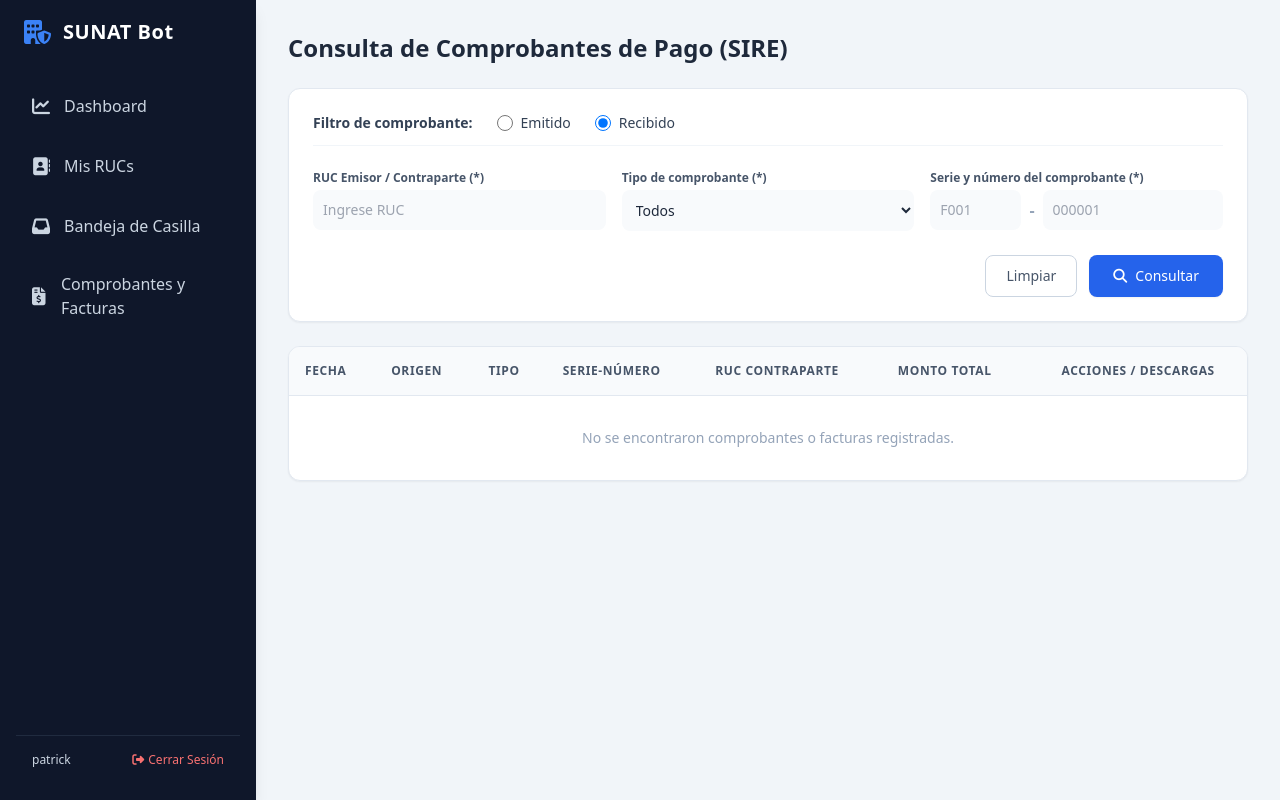
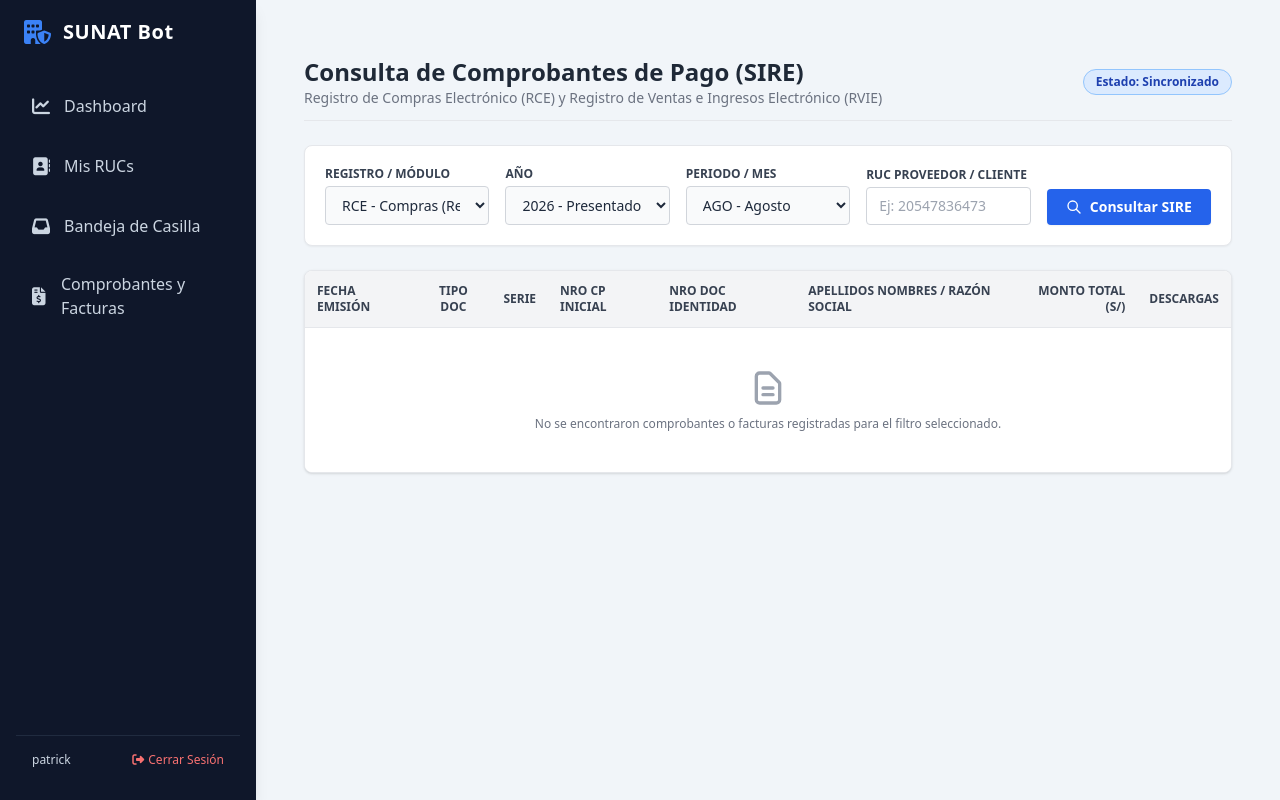
Before and after one commit to patrick0407/saas-casillas-sunat, a Django app: page /comprobantes/ in a window 1280 px wide. Run offline with Django 5.2, Linux system fonts and the light colour scheme; a user stored in the database is signed in; data comes from the database, SQL or seed files in the repository; data that the repository does not hold is empty; some libraries are stand-ins or nearby versions.

Commit message:
UI de comprobantes.html actualizada segun el SIRE/RCE oficial de SUNAT

```diff
--- a/templates/comprobantes.html
+++ b/templates/comprobantes.html
@@ -1,119 +1,122 @@
 {% extends 'base.html' %}
 
-{% block title %}Consulta de Comprobantes de Pago | SaaS SUNAT{% endblock %}
+{% block content %}
+<div class="container mx-auto px-4 py-6">
 
-{% block content %}
-<div class="space-y-6">
-    <div class="flex items-center justify-between">
-        <h1 class="text-2xl font-bold text-slate-800">Consulta de Comprobantes de Pago (SIRE)</h1>
+  <!-- Título y Encabezado Estilo SUNAT -->
+  <div class="mb-6 border-b pb-3 flex justify-between items-center">
+    <div>
+      <h1 class="text-2xl font-bold text-gray-800">Consulta de Comprobantes de Pago (SIRE)</h1>
+      <p class="text-sm text-gray-500">Registro de Compras Electrónico (RCE) y Registro de Ventas e Ingresos Electrónico (RVIE)</p>
+    </div>
+    <span class="bg-blue-100 text-blue-800 text-xs font-semibold px-3 py-1 rounded-full border border-blue-300">
+      Estado: Sincronizado
+    </span>
   </div>
 
-    <!-- Formulario de Búsqueda estilo SUNAT -->
-    <div class="bg-white p-6 rounded-xl shadow-sm border border-slate-200">
-        <form method="GET" class="space-y-4">
-            <!-- Filtro Origen: Emitido vs Recibido -->
-            <div class="flex items-center space-x-6 border-b border-slate-100 pb-3">
-                <span class="text-sm font-semibold text-slate-700">Filtro de comprobante:</span>
-                <label class="inline-flex items-center cursor-pointer text-sm font-medium text-slate-700">
-                    <input type="radio" name="origen" value="EMITIDO" {% if request.GET.origen == 'EMITIDO' %}checked{% endif %} class="text-blue-600 focus:ring-blue-500 h-4 w-4">
-                    <span class="ml-2">Emitido</span>
-                </label>
-                <label class="inline-flex items-center cursor-pointer text-sm font-medium text-slate-700">
-                    <input type="radio" name="origen" value="RECIBIDO" {% if request.GET.origen == 'RECIBIDO' or not request.GET.origen %}checked{% endif %} class="text-blue-600 focus:ring-blue-500 h-4 w-4">
-                    <span class="ml-2">Recibido</span>
-                </label>
-            </div>
+  <!-- Panel de Filtros Estilo SIRE SUNAT -->
+  <div class="bg-white p-5 rounded-lg shadow-sm border border-gray-200 mb-6">
+    <form method="GET" action="" class="grid grid-cols-1 md:grid-cols-5 gap-4 items-end">
 
-            <!-- Campos RUC, Tipo, Serie y Número -->
-            <div class="grid grid-cols-1 md:grid-cols-3 gap-4 pt-2">
+      <!-- 1. Registro (Origen) -->
       <div>
-                    <label class="block text-xs font-semibold text-slate-600 mb-1">RUC Emisor / Contraparte (*)</label>
-                    <input type="text" name="ruc" class="w-full text-sm border-slate-300 rounded-lg p-2.5 bg-slate-50 focus:ring-2 focus:ring-blue-500 outline-none" placeholder="Ingrese RUC" value="{{ request.GET.ruc }}">
-                </div>
-
-                <div>
-                    <label class="block text-xs font-semibold text-slate-600 mb-1">Tipo de comprobante (*)</label>
-                    <select name="tipo" class="w-full text-sm border-slate-300 rounded-lg p-2.5 bg-slate-50 focus:ring-2 focus:ring-blue-500 outline-none">
-                        <option value="">Todos</option>
-                        <option value="01" {% if request.GET.tipo == '01' %}selected{% endif %}>Factura</option>
-                        <option value="03" {% if request.GET.tipo == '03' %}selected{% endif %}>Boleta de Venta</option>
-                        <option value="07" {% if request.GET.tipo == '07' %}selected{% endif %}>Nota de Crédito</option>
-                        <option value="08" {% if request.GET.tipo == '08' %}selected{% endif %}>Nota de Débito</option>
+        <label class="block text-xs font-bold text-gray-700 uppercase mb-1">Registro / Módulo</label>
+        <select name="origen" class="w-full border border-gray-300 rounded px-3 py-2 text-sm bg-gray-50 focus:bg-white focus:outline-none focus:ring-1 focus:ring-blue-500">
+          <option value="RECIBIDO" {% if request.GET.origen == 'RECIBIDO' or not request.GET.origen %}selected{% endif %}>RCE - Compras (Recibidos)</option>
+          <option value="EMITIDO" {% if request.GET.origen == 'EMITIDO' %}selected{% endif %}>RVIE - Ventas (Emitidos)</option>
         </select>
       </div>
 
+      <!-- 2. Año -->
       <div>
-                    <label class="block text-xs font-semibold text-slate-600 mb-1">Serie y número del comprobante (*)</label>
-                    <div class="flex items-center space-x-2">
-                        <input type="text" name="serie" class="w-1/3 text-sm border-slate-300 rounded-lg p-2.5 bg-slate-50 focus:ring-2 focus:ring-blue-500 outline-none" placeholder="F001" value="{{ request.GET.serie }}">
-                        <span class="text-slate-400 font-bold">-</span>
-                        <input type="text" name="numero" class="w-2/3 text-sm border-slate-300 rounded-lg p-2.5 bg-slate-50 focus:ring-2 focus:ring-blue-500 outline-none" placeholder="000001" value="{{ request.GET.numero }}">
-                    </div>
-                </div>
+        <label class="block text-xs font-bold text-gray-700 uppercase mb-1">Año</label>
+        <select name="anio" class="w-full border border-gray-300 rounded px-3 py-2 text-sm bg-gray-50 focus:bg-white focus:outline-none focus:ring-1 focus:ring-blue-500">
+          <option value="2026" selected>2026 - Presentado</option>
+          <option value="2025">2025 - Presentado</option>
+        </select>
       </div>
 
-            <!-- Botones -->
-            <div class="flex justify-end space-x-3 pt-2">
-                <a href="{% url 'lista_comprobantes' %}" class="px-5 py-2.5 border border-slate-300 text-slate-600 hover:bg-slate-50 font-medium rounded-lg text-sm transition">
-                    Limpiar
-                </a>
-                <button type="submit" class="px-6 py-2.5 bg-blue-600 hover:bg-blue-700 text-white font-medium rounded-lg text-sm transition shadow-sm flex items-center">
-                    <i class="fa-solid fa-magnifying-glass mr-2"></i> Consultar
+      <!-- 3. Periodo / Mes -->
+      <div>
+        <label class="block text-xs font-bold text-gray-700 uppercase mb-1">Periodo / Mes</label>
+        <select name="mes" class="w-full border border-gray-300 rounded px-3 py-2 text-sm bg-gray-50 focus:bg-white focus:outline-none focus:ring-1 focus:ring-blue-500">
+          <option value="">Todos los meses</option>
+          <option value="01">ENE - Enero</option>
+          <option value="02">FEB - Febrero</option>
+          <option value="03">MAR - Marzo</option>
+          <option value="04">ABR - Abril</option>
+          <option value="05">MAY - Mayo</option>
+          <option value="06">JUN - Junio</option>
+          <option value="07">JUL - Julio</option>
+          <option value="08" {% if not request.GET.mes or request.GET.mes == '08' %}selected{% endif %}>AGO - Agosto</option>
+          <option value="09">SET - Setiembre</option>
+          <option value="10">OCT - Octubre</option>
+          <option value="11">NOV - Noviembre</option>
+          <option value="12">DIC - Diciembre</option>
+        </select>
+      </div>
+
+      <!-- 4. RUC / Buscar Contraparte -->
+      <div>
+        <label class="block text-xs font-bold text-gray-700 uppercase mb-1">RUC Proveedor / Cliente</label>
+        <input type="text" name="ruc" value="{{ request.GET.ruc }}" placeholder="Ej: 20547836473" class="w-full border border-gray-300 rounded px-3 py-2 text-sm focus:outline-none focus:ring-1 focus:ring-blue-500">
+      </div>
+
+      <!-- Botón Consultar -->
+      <div>
+        <button type="submit" class="w-full bg-blue-600 hover:bg-blue-700 text-white font-semibold px-4 py-2 rounded text-sm transition shadow-sm flex items-center justify-center gap-2">
+          <svg class="w-4 h-4" fill="none" stroke="currentColor" viewBox="0 0 24 24"><path stroke-linecap="round" stroke-linejoin="round" stroke-width="2" d="M21 21l-6-6m2-5a7 7 0 11-14 0 7 7 0 0114 0z"></path></svg>
+          Consultar SIRE
         </button>
       </div>
     </form>
   </div>
 
-    <!-- Tabla de Comprobantes -->
-    <div class="bg-white rounded-xl shadow-sm border border-slate-200 overflow-hidden">
+  <!-- Tabla de Resultados Identica a SUNAT -->
+  <div class="bg-white rounded-lg shadow border border-gray-200 overflow-hidden">
     <div class="overflow-x-auto">
-            <table class="w-full text-left border-collapse">
-                <thead>
-                    <tr class="bg-slate-50 border-b border-slate-200 text-xs font-semibold text-slate-600 uppercase tracking-wider">
-                        <th class="p-4">Fecha</th>
-                        <th class="p-4">Origen</th>
-                        <th class="p-4">Tipo</th>
-                        <th class="p-4">Serie-Número</th>
-                        <th class="p-4">RUC Contraparte</th>
-                        <th class="p-4">Monto Total</th>
-                        <th class="p-4 text-center">Acciones / Descargas</th>
+      <table class="min-w-full divide-y divide-gray-200 text-xs">
+        <thead class="bg-gray-100 text-gray-700 uppercase font-bold">
+          <tr>
+            <th class="px-3 py-3 text-left">Fecha Emisión</th>
+            <th class="px-3 py-3 text-center">Tipo Doc</th>
+            <th class="px-3 py-3 text-left">Serie</th>
+            <th class="px-3 py-3 text-left">Nro CP Inicial</th>
+            <th class="px-3 py-3 text-left">Nro Doc Identidad</th>
+            <th class="px-3 py-3 text-left">Apellidos Nombres / Razón Social</th>
+            <th class="px-3 py-3 text-right">Monto Total (S/)</th>
+            <th class="px-3 py-3 text-center">Descargas</th>
           </tr>
         </thead>
-                <tbody class="divide-y divide-slate-100 text-sm">
-                    {% for comp in comprobantes %}
-                    <tr class="hover:bg-slate-50/80 transition">
-                        <td class="p-4 text-slate-600">{{ comp.fecha_emision }}</td>
-                        <td class="p-4">
-                            {% if comp.origen == 'EMITIDO' %}
-                                <span class="px-2.5 py-1 text-xs font-medium bg-green-50 text-green-700 rounded-full">Emitido</span>
+        <tbody class="divide-y divide-gray-200 bg-white">
+          {% for c in comprobantes %}
+          <tr class="hover:bg-blue-50 transition">
+            <td class="px-3 py-3 whitespace-nowrap text-gray-700">{{ c.fecha_emision|date:"d/m/Y" }}</td>
+            <td class="px-3 py-3 text-center font-mono text-gray-600">{{ c.tipo_comprobante }}</td>
+            <td class="px-3 py-3 font-bold text-blue-700">{{ c.serie }}</td>
+            <td class="px-3 py-3 font-mono text-blue-700">{{ c.numero }}</td>
+            <td class="px-3 py-3 font-mono text-gray-800">{{ c.ruc_contraparte }}</td>
+            <td class="px-3 py-3 max-w-xs truncate font-medium text-gray-900">{{ c.razon_social_contraparte|default:"PROVEEDOR REGISTRADO" }}</td>
+            <td class="px-3 py-3 text-right font-bold text-gray-900">S/ {{ c.monto_total }}</td>
+            <td class="px-3 py-3 text-center space-x-1">
+              {% if c.archivo_pdf %}
+                <a href="{{ c.archivo_pdf.url }}" target="_blank" class="bg-red-500 hover:bg-red-600 text-white px-2 py-1 rounded text-xs font-bold shadow-sm">PDF</a>
               {% else %}
-                                <span class="px-2.5 py-1 text-xs font-medium bg-blue-50 text-blue-700 rounded-full">Recibido</span>
-                            {% endif %}
-                        </td>
-                        <td class="p-4 font-medium text-slate-800">{{ comp.get_tipo_comprobante_display }}</td>
-                        <td class="p-4 font-bold text-slate-900">{{ comp.serie }}-{{ comp.numero }}</td>
-                        <td class="p-4 text-slate-600">{{ comp.ruc_contraparte }}</td>
-                        <td class="p-4 font-semibold text-slate-800">S/ {{ comp.monto_total }}</td>
-                        <td class="p-4 text-center space-x-2">
-                            {% if comp.archivo_pdf %}
-                                <a href="{{ comp.archivo_pdf.url }}" target="_blank" class="inline-flex items-center px-3 py-1.5 bg-red-50 text-red-600 hover:bg-red-100 rounded-md font-medium text-xs transition">
-                                    <i class="fa-solid fa-file-pdf mr-1.5"></i> PDF
-                                </a>
-                            {% else %}
-                                <span class="text-xs text-slate-400">Sin PDF</span>
+                <span class="bg-gray-200 text-gray-500 px-2 py-1 rounded text-xs">PDF</span>
               {% endif %}
 
-                            {% if comp.archivo_xml %}
-                                <a href="{{ comp.archivo_xml.url }}" download class="inline-flex items-center px-3 py-1.5 bg-blue-50 text-blue-600 hover:bg-blue-100 rounded-md font-medium text-xs transition">
-                                    <i class="fa-solid fa-file-code mr-1.5"></i> XML
-                                </a>
+              {% if c.archivo_xml %}
+                <a href="{{ c.archivo_xml.url }}" download class="bg-green-600 hover:bg-green-700 text-white px-2 py-1 rounded text-xs font-bold shadow-sm">XML</a>
+              {% else %}
+                <span class="bg-gray-200 text-gray-500 px-2 py-1 rounded text-xs">XML</span>
               {% endif %}
             </td>
           </tr>
           {% empty %}
           <tr>
-                        <td colspan="7" class="p-8 text-center text-slate-400">
-                            No se encontraron comprobantes o facturas registradas.
+            <td colspan="8" class="text-center py-10 text-gray-500">
+              <svg class="mx-auto h-10 w-10 text-gray-400 mb-2" fill="none" stroke="currentColor" viewBox="0 0 24 24"><path stroke-linecap="round" stroke-linejoin="round" stroke-width="2" d="M9 12h6m-6 4h6m2 5H7a2 2 0 01-2-2V5a2 2 0 012-2h5.586a1 1 0 01.707.293l5.414 5.414a1 1 0 01.293.707V19a2 2 0 01-2 2z"></path></svg>
+              No se encontraron comprobantes o facturas registradas para el filtro seleccionado.
             </td>
           </tr>
           {% endfor %}
@@ -121,5 +124,6 @@
       </table>
     </div>
   </div>
+
 </div>
 {% endblock %}
```
Also changed, not shown: automatizacion/bot_sunat.py (+40 -24 lines). Lines whose indentation alone changed are shown as unchanged.
